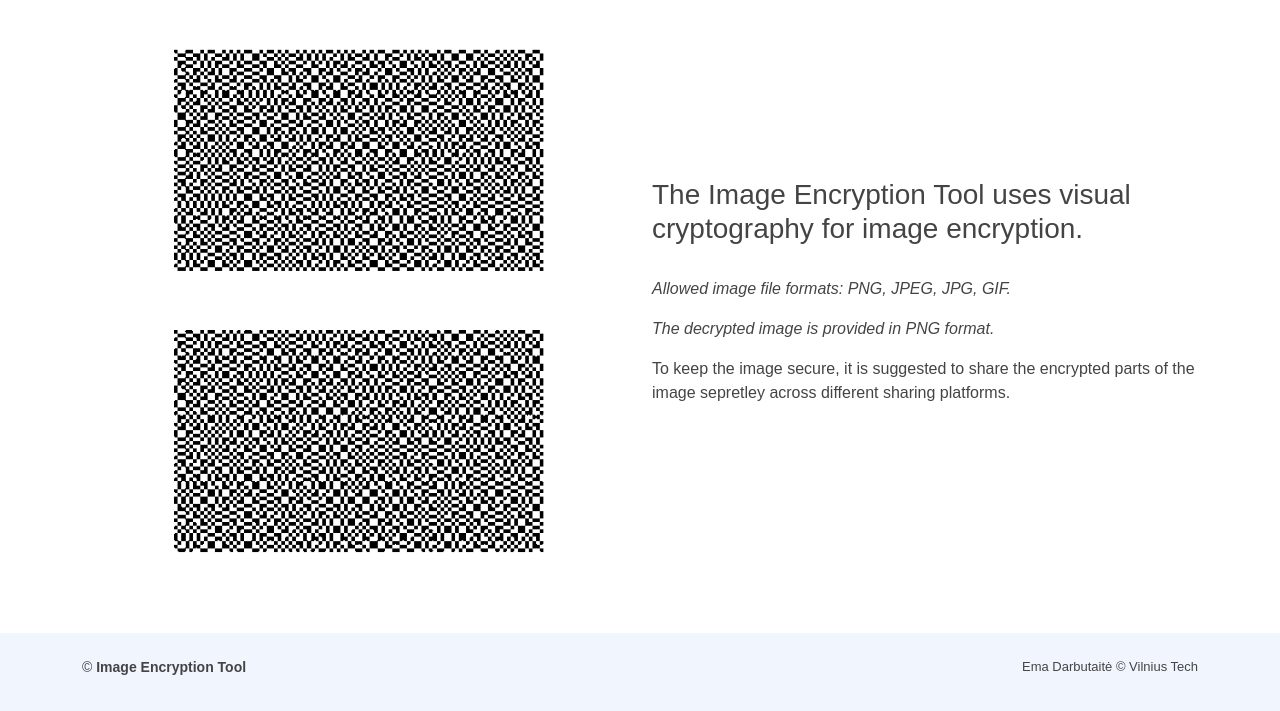
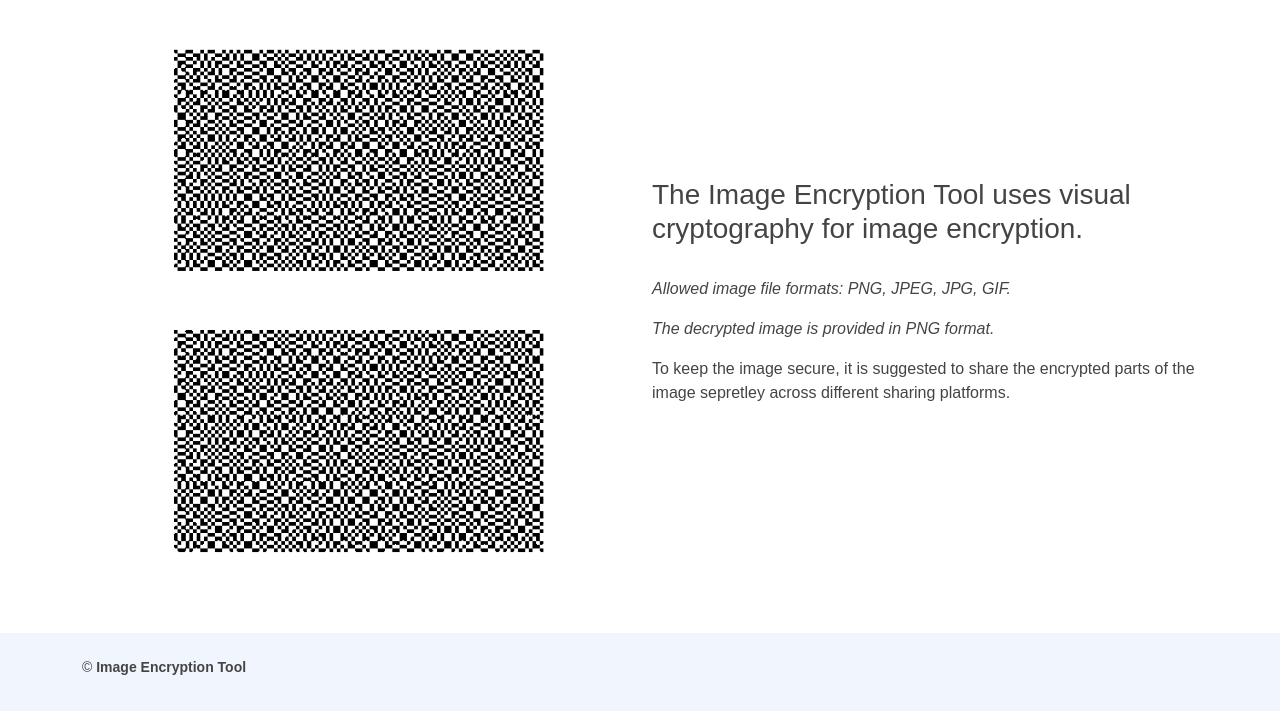
Before and after one commit to mainak15melody/image-encyption, a plain HTML site: page about.html in a window 1280 px wide. Shown: the part 352-1063 px from the top of the page. Drawn offline with Linux system fonts and the light colour scheme.

Commit message:
Update about.html

```diff
--- a/about.html
+++ b/about.html
@@ -63,8 +63,7 @@
       <div class="copyright">
         &copy; <strong><span>Image Encryption Tool</span></strong>
       </div>
-      <div class="credits">
-        Ema Darbutaitė &copy; Vilnius Tech
+
       </div>
     </div>
   </footer>
```
